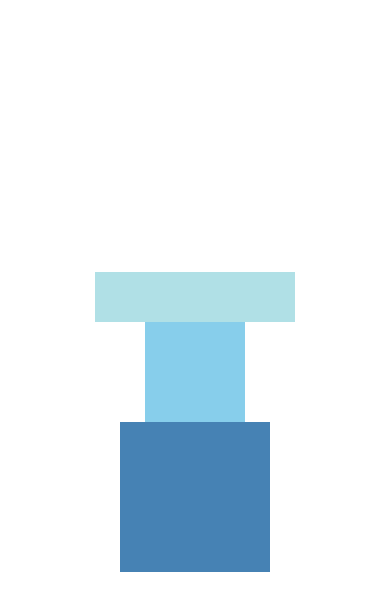
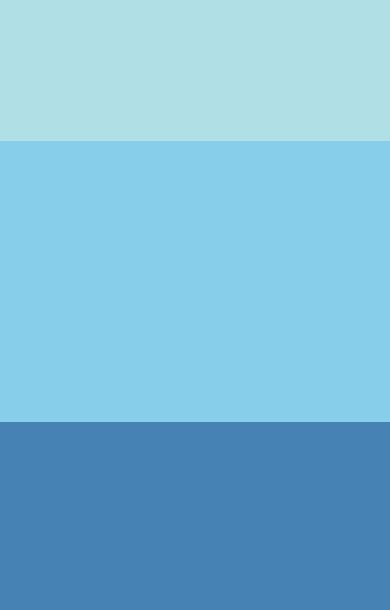
Before and after one commit to SeonHyungJo/React, a React Native app in the folder vreedu-progect/: screen / in a window 390 px wide. Shown: the top 610 px of the page. Built offline with nearby package versions, Linux system fonts and the light colour scheme.

Commit message:
update add flex dimension

```diff
--- a/vreedu-progect/App.js
+++ b/vreedu-progect/App.js
@@ -5,9 +5,9 @@ export default class App extends React.Component {
   render() {
     return (
       <View style={styles.container}>
-        <View style={{width: 200, height: 50, backgroundColor: 'powderblue'}} />
-        <View style={{width: 100, height: 100, backgroundColor: 'skyblue'}} />
-        <View style={{width: 150, height: 150, backgroundColor: 'steelblue'}} />
+        <View style={{flex: 1, backgroundColor: 'powderblue'}} />
+        <View style={{flex: 2, backgroundColor: 'skyblue'}} />
+        <View style={{flex: 3, backgroundColor: 'steelblue'}} />
       </View>
     );
   }
@@ -17,7 +17,7 @@ const styles = StyleSheet.create({
   container: {
     flex: 1,
     backgroundColor: '#fff',
-    alignItems: 'center',
-    justifyContent: 'center',
+    // alignItems: 'center',
+    // justifyContent: 'center',
   },
 });
```
